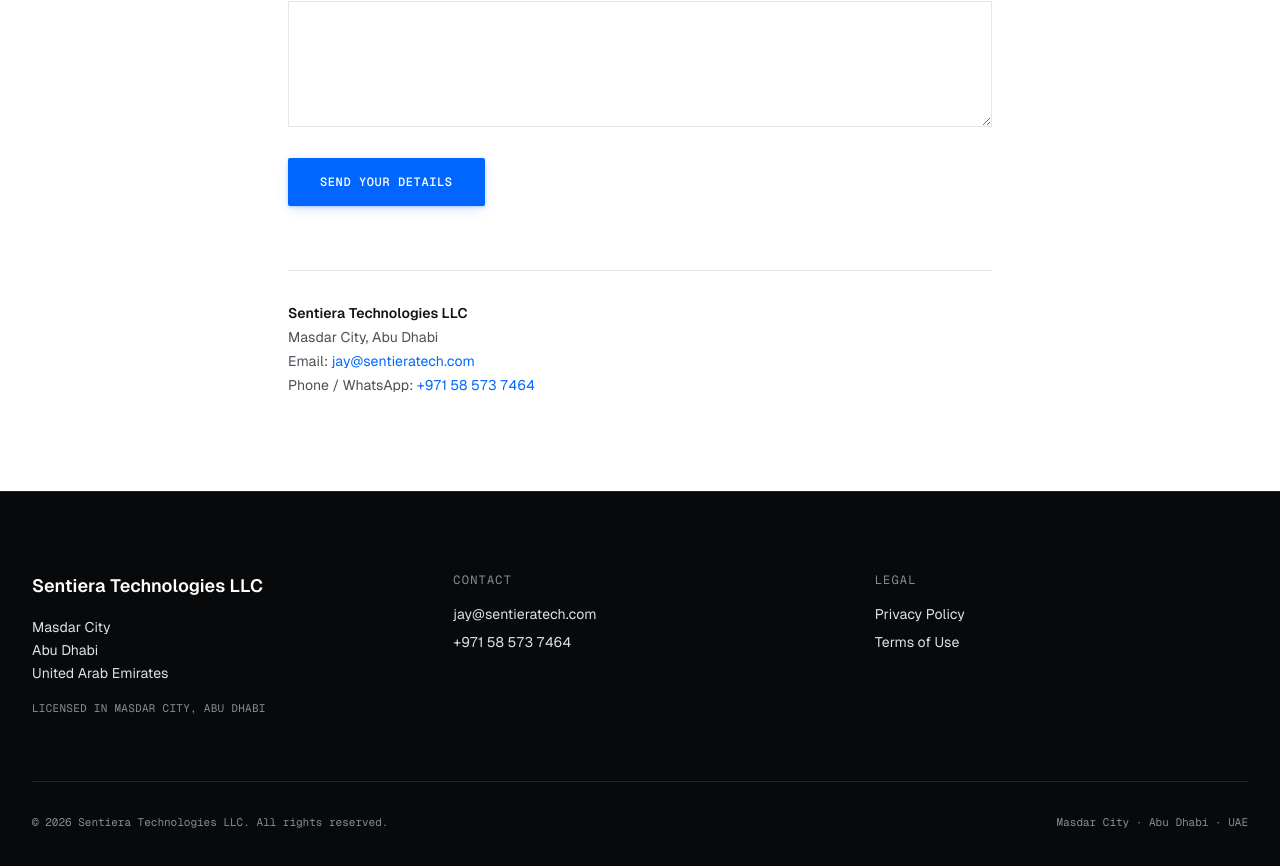
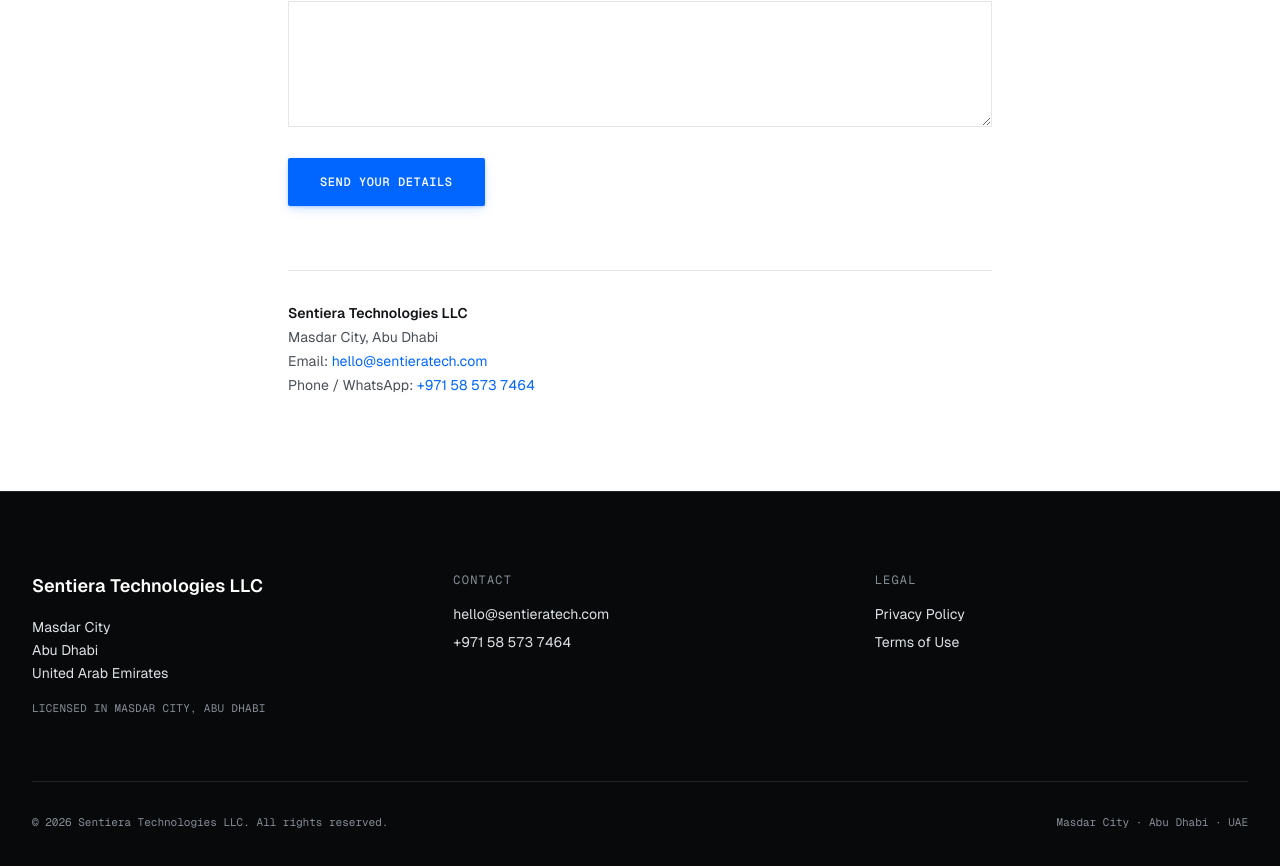
Before and after one commit to Acidtuner/sentiera, a Next.js app: page /contact in a window 1280 px wide. Shown: the part 965-1831 px from the top of the page. Built offline with nearby package versions, Linux system fonts and the light colour scheme.

Commit message:
Update positioning copy, Abu Dhabi team wording, and contact email to hello@

```diff
--- a/src/app/contact/page.tsx
+++ b/src/app/contact/page.tsx
@@ -29,7 +29,7 @@ export default function Contact() {
           <div className="mt-16 pt-8 border-t border-hairline font-sans text-sm text-slate-600 space-y-1">
             <p className="font-semibold text-slate-900">Sentiera Technologies LLC</p>
             <p>Masdar City, Abu Dhabi</p>
-            <p>Email: <a href="mailto:jay@sentieratech.com" className="text-tech-blue hover:underline">jay@sentieratech.com</a></p>
+            <p>Email: <a href="mailto:hello@sentieratech.com" className="text-tech-blue hover:underline">hello@sentieratech.com</a></p>
             <p>Phone / WhatsApp: <a href="https://wa.me/971585737464" className="text-tech-blue hover:underline">+971 58 573 7464</a></p>
           </div>
         </div>
--- a/src/app/engagements/page.tsx
+++ b/src/app/engagements/page.tsx
@@ -28,7 +28,7 @@ const engagements = [
       "Content: writing, design, photography and video",
       "An AI assistant on your website that answers common questions from your own content",
       "Automated workflows, such as routing enquiries or sending follow-ups",
-      "A monthly review with your Abu Dhabi lead",
+      "A monthly review with your Abu Dhabi team",
     ],
     cta: "Arrange a meeting",
     href: "/contact",
--- a/src/app/layout.tsx
+++ b/src/app/layout.tsx
@@ -32,7 +32,7 @@ export const metadata: Metadata = {
     template: "%s | Sentiera Technologies",
   },
   description:
-    "Be found on Google and named in AI answers. SEO, AEO, web, content and creative from Masdar City, Abu Dhabi.",
+    "Help customers find and choose your business on Google and in AI answers. SEO, AEO, web, content and creative from Masdar City, Abu Dhabi.",
   keywords: [
     "Sentiera",
     "SEO Abu Dhabi",
@@ -50,7 +50,7 @@ export const metadata: Metadata = {
   },
   openGraph: {
     title: "SEO & AEO Agency in Abu Dhabi | Sentiera Technologies",
-    description: "Be found on Google and named in AI answers. SEO, AEO, web, content and creative from Masdar City, Abu Dhabi.",
+    description: "Help customers find and choose your business on Google and in AI answers. SEO, AEO, web, content and creative from Masdar City, Abu Dhabi.",
     url: "https://www.sentieratech.com",
     siteName: "Sentiera Technologies",
     locale: "en_US",
@@ -60,7 +60,7 @@ export const metadata: Metadata = {
   twitter: {
     card: "summary_large_image",
     title: "SEO & AEO Agency in Abu Dhabi | Sentiera Technologies",
-    description: "Be found on Google and named in AI answers. SEO, AEO, web, content and creative from Masdar City, Abu Dhabi.",
+    description: "Help customers find and choose your business on Google and in AI answers. SEO, AEO, web, content and creative from Masdar City, Abu Dhabi.",
     images: ["/sentiera-logo.png"],
   },
 };
@@ -75,7 +75,7 @@ export default function RootLayout({
     "@type": "ProfessionalService",
     name: "Sentiera Technologies LLC",
     url: "https://sentieratech.com",
-    email: "jay@sentieratech.com",
+    email: "hello@sentieratech.com",
     telephone: "+971585737464",
     address: {
       "@type": "PostalAddress",
@@ -84,6 +84,8 @@ export default function RootLayout({
     },
     areaServed: ["Abu Dhabi", "Dubai"],
     knowsAbout: [
+      "AI agents",
+      "Chatbots",
       "SEO",
       "AEO",
       "Digital marketing strategy",
--- a/src/app/page.tsx
+++ b/src/app/page.tsx
@@ -47,9 +47,9 @@ export default function Home() {
             Led in Abu Dhabi. Delivered by a dedicated team.
           </h2>
           <div className="mt-8 space-y-4 font-sans text-base sm:text-lg text-slate-700 leading-relaxed">
-            <p>We set strategy and look after every client relationship from Masdar City, Abu Dhabi. You deal with us directly, in your time zone, from the first meeting to each monthly review.</p>
-            <p>Behind us is our delivery team in Bangalore: the designers, writers, video editors and developers who work on your account every day.</p>
-            <p className="font-semibold text-slate-900">You have one person here who knows your business, with a full production team behind them.</p>
+            <p>Our Abu Dhabi team sets strategy and looks after every client relationship from Masdar City. You work with us directly, in your time zone, from the first meeting to each monthly review.</p>
+            <p>Our delivery team in Bangalore brings designers, writers, video editors and developers to every engagement, working on your account every day.</p>
+            <p className="font-semibold text-slate-900">Strategy, creative and delivery, brought together as one team.</p>
           </div>
         </div>
       </section>
--- a/src/app/services/page.tsx
+++ b/src/app/services/page.tsx
@@ -24,7 +24,7 @@ const services: ServiceItem[] = [
   {
     id: "brand-management",
     title: "360° Brand Management in Abu Dhabi",
-    summary: "One monthly partnership that keeps your brand clear and consistent wherever it appears. Your Abu Dhabi lead runs it as a single plan and reviews it with you each month.",
+    summary: "One monthly partnership that keeps your brand clear and consistent wherever it appears. Our Abu Dhabi team runs it as a single plan and reviews it with you each month.",
     detail: "Strategy, guidelines, brochures, internal communications and photography sit under one relationship so the brand stays consistent across channels.",
     items: [
       "Brand strategy and brand guidelines",
--- a/src/components/Footer.tsx
+++ b/src/components/Footer.tsx
@@ -6,7 +6,6 @@ export default function Footer() {
     <footer className="relative bg-slate-950 text-slate-300 border-t border-slate-800">
       <div className="mx-auto max-w-7xl px-6 lg:px-8 py-16 sm:py-20">
         <div className="grid grid-cols-1 md:grid-cols-3 gap-12">
-          {/* Company */}
           <div>
             <p className="font-sans text-lg font-semibold text-white">Sentiera Technologies LLC</p>
             <p className="mt-4 font-sans text-sm leading-relaxed">
@@ -15,18 +14,16 @@ export default function Footer() {
               United Arab Emirates
             </p>
             <p className="mt-4 font-mono text-[11px] text-slate-500 uppercase tracking-wide">
-              {/* Update with actual trade licence number and issuing authority when available */}
               Licensed in Masdar City, Abu Dhabi
             </p>
           </div>
 
-          {/* Contact */}
           <div>
             <p className="font-mono text-xs uppercase tracking-widest text-slate-500">Contact</p>
             <ul className="mt-4 space-y-2 font-sans text-sm">
               <li>
-                <a href="mailto:jay@sentieratech.com" className="hover:text-white transition-colors">
-                  jay@sentieratech.com
+                <a href="mailto:hello@sentieratech.com" className="hover:text-white transition-colors">
+                  hello@sentieratech.com
                 </a>
               </li>
               <li>
@@ -37,7 +34,6 @@ export default function Footer() {
             </ul>
           </div>
 
-          {/* Legal */}
           <div>
             <p className="font-mono text-xs uppercase tracking-widest text-slate-500">Legal</p>
             <ul className="mt-4 space-y-2 font-sans text-sm">
```
